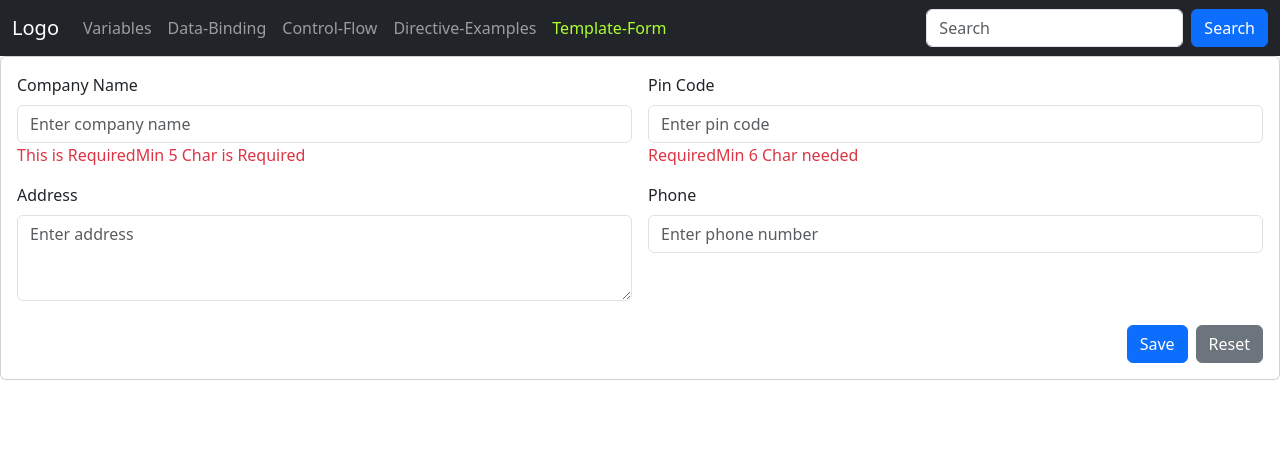
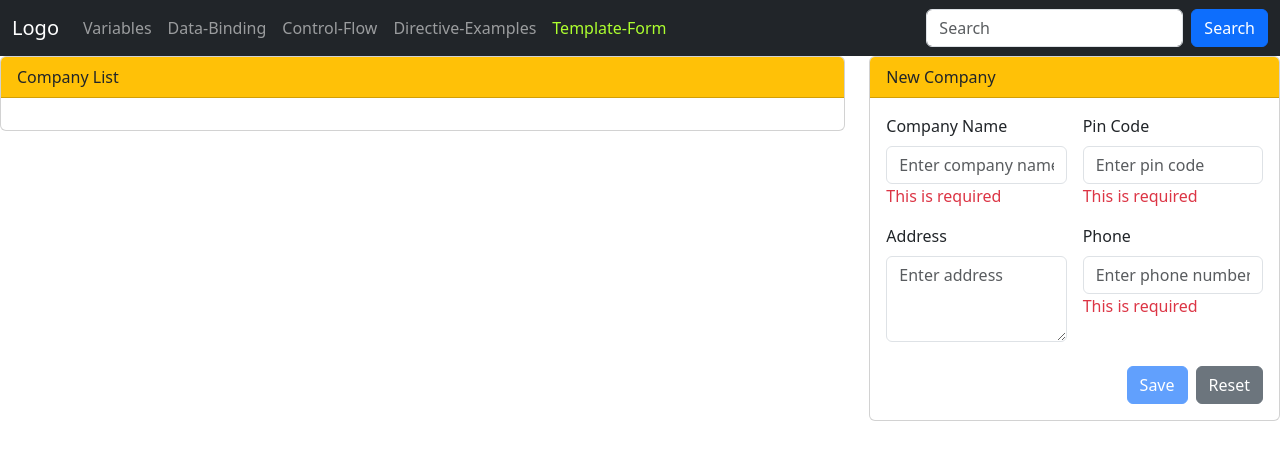
Before and after one commit to mmanzin-dev/Praksa1, an Angular app in the folder angular22Tutorial/: page /templateform in a window 1280 px wide. Shown: the top 460 px of the page. Built offline with nearby package versions, Linux system fonts and the light colour scheme.

Commit message:
Template form

```diff
--- a/angular22Tutorial/src/app/components/template-form/template-form.html
+++ b/angular22Tutorial/src/app/components/template-form/template-form.html
@@ -1,35 +1,75 @@
 <div class="row">
-    <div class="col-12">
+    <div class="col-8">
         <div class="card">
+            <div class="card-header bg-warning">
+                Company List
+            </div>
             <div class="card-body">
-                <form>
+
+            </div>
+        </div>
+    </div>
+    <div class="col-4">
+        <div class="card">
+            <div class="card-header bg-warning">
+                New Company
+            </div>
+            <div class="card-body">
+                <!-- If using ngModel in form element you must declare a name attribute where ngModel is being used -->
+                <!-- To disable the form from being saved if invalid we reference ngForm in #form var -->
+                <form #form="ngForm">
                     <div class="row g-3">
                         <div class="col-md-6">
                             <label for="companyName" class="form-label">Company Name</label>
-                            <input type="text" required minlength="5" class="form-control" id="companyName" name="companyName" placeholder="Enter company name" />
-                            <div class="text-danger">
-                                <span>This is Required</span>
-                                <span>Min 5 Char is Required</span>
-                            </div>
+                            <!-- Here for example we declared name attribute because we use ngModel -->
+                            <!-- #comName is template reference variable, reference of ngModel -->
+                            <input type="text" #companyName="ngModel" [(ngModel)]="companyObj.companyName" required minlength="5" class="form-control" name="companyName"
+                                placeholder="Enter company name" />
+                                <div class="text-danger">
+                                    <!-- Using JSON pipe we can see what we have to check for -->
+                                    <!-- Or just read from what you are requiring in the input element -->
+                                    <!-- {{companyName.errors | json}} -->
+                                    @if (companyName.errors?.['required']) {
+                                        <span>This is required</span>
+                                    }
+                                    @if (companyName.errors?.['minlength']) {
+                                        <span>Min 5 characters</span>
+                                    }
+                                </div>
                         </div>
                         <div class="col-md-6">
                             <label for="pinCode" class="form-label">Pin Code</label>
-                            <input type="text" required minlength="6" class="form-control" id="pinCode" name="pinCode" placeholder="Enter pin code" />
+                            <!-- ngModelChange will notify when ngModel value has changed -->
+                            <input type="text" #pinCode="ngModel" (ngModelChange)="onPinChange()" [(ngModel)]="companyObj.pinCode" required minlength="6" class="form-control" name="pinCode" placeholder="Enter pin code" />
                             <div class="text-danger">
-                                <span>Required</span>
-                                <span>Min 6 Char needed</span>
+                                @if (pinCode.errors?.['required']) {
+                                    <span>This is required</span>
+                                }
+                                @if (pinCode.errors?.['minlength']) {
+                                    <span>Min 6 characters</span>
+                                }
                             </div>
                         </div>
                         <div class="col-md-6">
                             <label for="address" class="form-label">Address</label>
-                            <textarea class="form-control" id="address" name="address" rows="3" placeholder="Enter address"></textarea>
+                            <textarea class="form-control" [(ngModel)]="companyObj.address" name="address" rows="3"
+                                placeholder="Enter address"></textarea>
                         </div>
                         <div class="col-md-6">
                             <label for="phone" class="form-label">Phone</label>
-                            <input type="text" required minlength="10" maxlength="10" class="form-control" id="phone" name="phone" placeholder="Enter phone number" />
+                            <input type="text" #phone="ngModel" [(ngModel)]="companyObj.phone" required minlength="10" class="form-control" name="phone" placeholder="Enter phone number" />
+                            <div class="text-danger">
+                                @if (phone.errors?.['required']) {
+                                    <span>This is required</span>
+                                }
+                                @if (phone.errors?.['minlength']) {
+                                    <span>Min 10 characters</span>
+                                }
+                            </div>
                         </div>
                         <div class="col-12 text-end mt-4">
-                            <button type="submit" class="btn btn-primary me-2">
+                            <!-- Pass the form as a reference to onSaveCompany function so user cant use inspect to remove disable attribute -->
+                            <button type="button" [disabled]="form.invalid" (click)="onSaveCompany(form)" class="btn btn-primary me-2">
                                 Save
                             </button>
                             <button type="reset" class="btn btn-secondary">
--- a/angular22Tutorial/src/app/components/template-form/template-form.ts
+++ b/angular22Tutorial/src/app/components/template-form/template-form.ts
@@ -1,9 +1,10 @@
+import { JsonPipe } from '@angular/common';
 import { Component } from '@angular/core';
-import { FormsModule } from '@angular/forms';
+import { Form, FormsModule, NgForm } from '@angular/forms';
 
 @Component({
   selector: 'app-template-form',
-  imports: [FormsModule],
+  imports: [FormsModule, JsonPipe],
   templateUrl: './template-form.html',
   styleUrl: './template-form.css',
 })
@@ -15,4 +16,17 @@ export class TemplateForm {
     address: '',
     phone: ''
   };
+
+  onSaveCompany(formRef: NgForm) {
+    if (formRef.invalid) {
+      alert("Provide all the required details")
+    } else {
+      confirm("Do you want to save?")
+      const formValue = this.companyObj;
+    }
+  }
+
+  onPinChange() {
+    console.log("Pin Code changed")
+  }
 }
```
